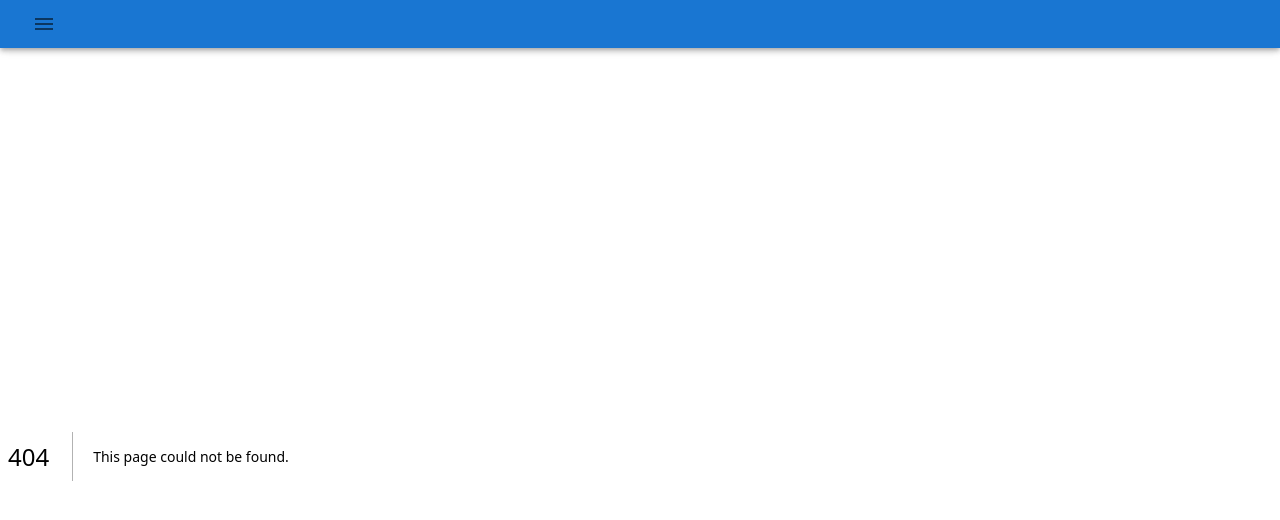
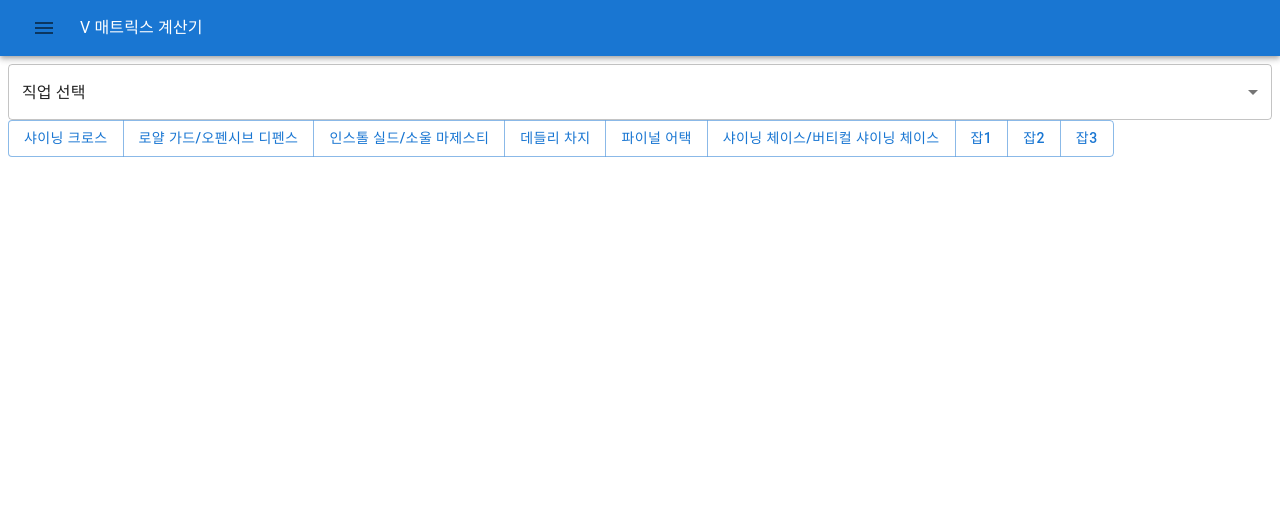
Before and after one commit to lastedchan/lastedchan.github.io, a Next.js app: page /v_matrix_calculator in a window 1280 px wide. Before the commit this address had no page. Shown: the top 520 px of the page. Built offline with nearby package versions, Linux system fonts and the light colour scheme.

Commit message:
V 매트릭스 계산기 제작 중

```diff
--- a/constants/common.ts
+++ b/constants/common.ts
@@ -3,5 +3,6 @@ import { TabListType } from "./types";
 export const tabList: TabListType = [
   { title: "HOME", href: "/" },
   { title: "MapleStory" },
-  { title: "미드나잇 체이서", href: "/midnight_chaser" }
+  { title: "미드나잇 체이서", href: "/midnight_chaser" },
+  { title: "V 매트릭스 계산기", href: "/v_matrix_calculator" },
 ];
--- a/pages/_app.tsx
+++ b/pages/_app.tsx
@@ -49,5 +49,7 @@ const Wrapper = styled(Box)`
   display: flex;
   flex: 1;
   padding: 8px;
+  width: 100%;
+  height: 100%;
   overflow: auto;
 `;
--- /dev/null
+++ b/pages/v_matrix_calculator/index.tsx
@@ -0,0 +1,122 @@
+import styled from "@emotion/styled";
+import {
+  Button,
+  ButtonGroup,
+  FormControl,
+  MenuItem,
+  Select,
+  SelectChangeEvent,
+} from "@mui/material";
+import { useEffect, useState } from "react";
+
+export default function VMatrixCalculatorIndex() {
+  const [job, setJob] = useState(10);
+  const [needs, setNeeds] = useState<boolean[]>([]);
+
+  useEffect(() => {
+    setNeeds(Object.values(jobList)[job].map(() => false));
+  }, [job]);
+
+  const onJobChange = (e: SelectChangeEvent) => setJob(Number(e.target.value));
+  const toggleNeeds = (need: number) =>
+    setNeeds(prev => [
+      ...prev.slice(0, need),
+      !prev[need],
+      ...prev.slice(need + 1),
+    ]);
+
+  return (
+    <Container>
+      <FormControl fullWidth>
+        <Select displayEmpty onChange={onJobChange}>
+          <MenuItem>직업 선택</MenuItem>
+          {Object.keys(jobList).map((job, i) => (
+            <MenuItem key={i} value={i}>
+              {job}
+            </MenuItem>
+          ))}
+        </Select>
+      </FormControl>
+      <ButtonGroup>
+        {job !== -1 && Object.values(jobList)[job].length ? (
+          Object.values(jobList)[job]?.map((item, i) => (
+            <Button
+              key={item}
+              onClick={() => toggleNeeds(i)}
+              variant={needs[i] ? "contained" : "outlined"}
+            >
+              {item}
+            </Button>
+          ))
+        ) : (
+          <span>직업을 선택해주세요.</span>
+        )}
+      </ButtonGroup>
+    </Container>
+  );
+}
+
+const Container = styled.div`
+  display: flex;
+  flex-direction: column;
+  width: 100%;
+  height: 100%;
+`;
+
+const jobList = {
+  나이트로드: [],
+  나이트워커: [],
+  다크나이트: [],
+  데몬슬레이어: [],
+  데몬어벤져: [],
+  듀얼블레이드: [],
+  라라: [],
+  루미너스: [],
+  메르세데스: [],
+  메카닉: [],
+  미하일: [
+    "샤이닝 크로스",
+    "로얄 가드/오펜시브 디펜스",
+    "인스톨 실드/소울 마제스티",
+    "데들리 차지",
+    "파이널 어택",
+    "샤이닝 체이스/버티컬 샤이닝 체이스",
+    "잡1",
+    "잡2",
+    "잡3",
+  ],
+  바이퍼: [],
+  배틀메이지: [],
+  보우마스터: [],
+  블래스터: [],
+  비숍: [],
+  섀도어: [],
+  소울마스터: [],
+  스트라이커: [],
+  신궁: [],
+  아델: [],
+  아란: [],
+  아크: [],
+  "아크메이지(불,독)": [],
+  "아크메이지(썬,콜)": [],
+  에반: [],
+  엔젤릭버스터: [],
+  와일드헌터: [],
+  윈드브레이커: [],
+  은월: [],
+  일리움: [],
+  제논: [],
+  제로: [],
+  카데나: [],
+  카이저: [],
+  카인: [],
+  캐논슈터: [],
+  캡틴: [],
+  키네시스: [],
+  팔라딘: [],
+  패스파인더: [],
+  팬텀: [],
+  플레임위자드: [],
+  호영: [],
+  히어로: [],
+};
```
Also changed, not shown: 1 other file (tests, documents, lock files or other folders).
